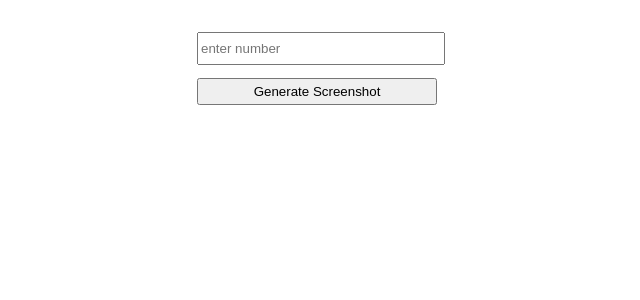
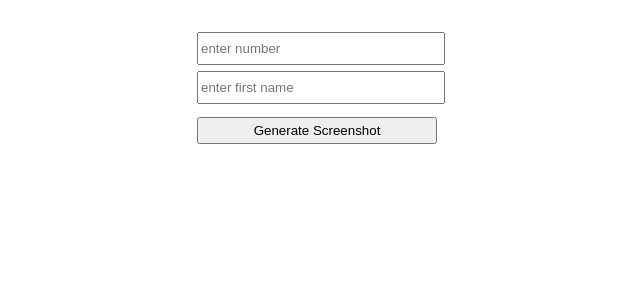
Before and after one commit to alexstojda/isbfe, a React (Create React App) app: page / in a window 1280 px wide. Shown: the top 300 px of the page, without its empty margins (323-963 px from the left). Built offline with nearby package versions, Linux system fonts and the light colour scheme.

Commit message:
feat: better screenshot

```diff
--- a/src/App.tsx
+++ b/src/App.tsx
@@ -1,10 +1,12 @@
 import React, {useEffect} from 'react';
 import QRCode from "react-qr-code";
-import topImg from './top.png'
+import topImg from './topv2.jpeg';
+import midImg from './mid.png';
 
 function App() {
   const [renderScreenshot, setRenderScreenshot] = React.useState(false);
   const [ban, setBan] = React.useState<number>();
+  const [name, setName] = React.useState<string>();
   const [qrValue, setQrValue] = React.useState<string>();
   const [error, setError] = React.useState<string>();
 
@@ -34,9 +36,12 @@ function App() {
     return (
       <>
         <center>
-          <p>Screenshot and crop between the lines</p>
-          <hr style={{margin: '1em 0em'}}/>
-          <img alt={'top'} src={topImg} style={{width: "100%", maxWidth: '500px'}}/>
+          <div style={{width: "100%", maxWidth: '500px', height: '50px', backgroundColor: '#002A4B'}}>
+            <img alt={'top'} src={topImg} style={{display: 'block', height: '100%', float: 'left', opacity:'0'}}/>
+            <span style={{color: '#7E817B', lineHeight: '3em', fontSize: '1.1em'}}>Hi {name}</span>
+            <img alt={'top'} src={topImg} style={{display: 'block', height: '100%', float: 'right'}}/>
+          </div>
+          <img alt={'top'} src={midImg} style={{display: 'block', width: "100%", maxWidth: '500px'}}/>
           <div style={{height: "auto", marginTop:'10px', marginLeft: 'auto', marginRight: 'auto', maxWidth: '250px', width: "100%"}}>
             <QRCode
               size={256}
@@ -47,6 +52,7 @@ function App() {
           </div>
           <br/>
           <hr style={{marginTop: '4em'}}/>
+          <p>Crop above this line</p>
           <input type={'button'} value={'Back'} onClick={() => setRenderScreenshot(false)}/>
         </center>
       </>
@@ -64,6 +70,12 @@ function App() {
             placeholder={'enter number'}
             style={{width: '100%', height: '2em'}}
           />
+          <input
+            type={'text'} value={name}
+            placeholder={'enter first name'}
+            onChange={(e) => setName(e.target.value)}
+            style={{width: '100%', height: '2em', marginTop: '0.5em'}}
+          />
           <br/>
           <input
             type={'button'}
--- /dev/null
+++ b/src/index.css
@@ -0,0 +1,6 @@
+@import url('https://fonts.googleapis.com/css2?family=Open+Sans:wght@300;400&display=swap');
+
+body {
+  margin: 0;
+  font-family: 'Open Sans', sans-serif;
+}
--- a/src/index.tsx
+++ b/src/index.tsx
@@ -2,6 +2,7 @@ import React from 'react';
 import ReactDOM from 'react-dom/client';
 import App from './App';
 import reportWebVitals from './reportWebVitals';
+import './index.css'
 
 const root = ReactDOM.createRoot(
   document.getElementById('root') as HTMLElement
```
Also changed, not shown: src/mid.png (added), src/topv2.jpeg (added).
